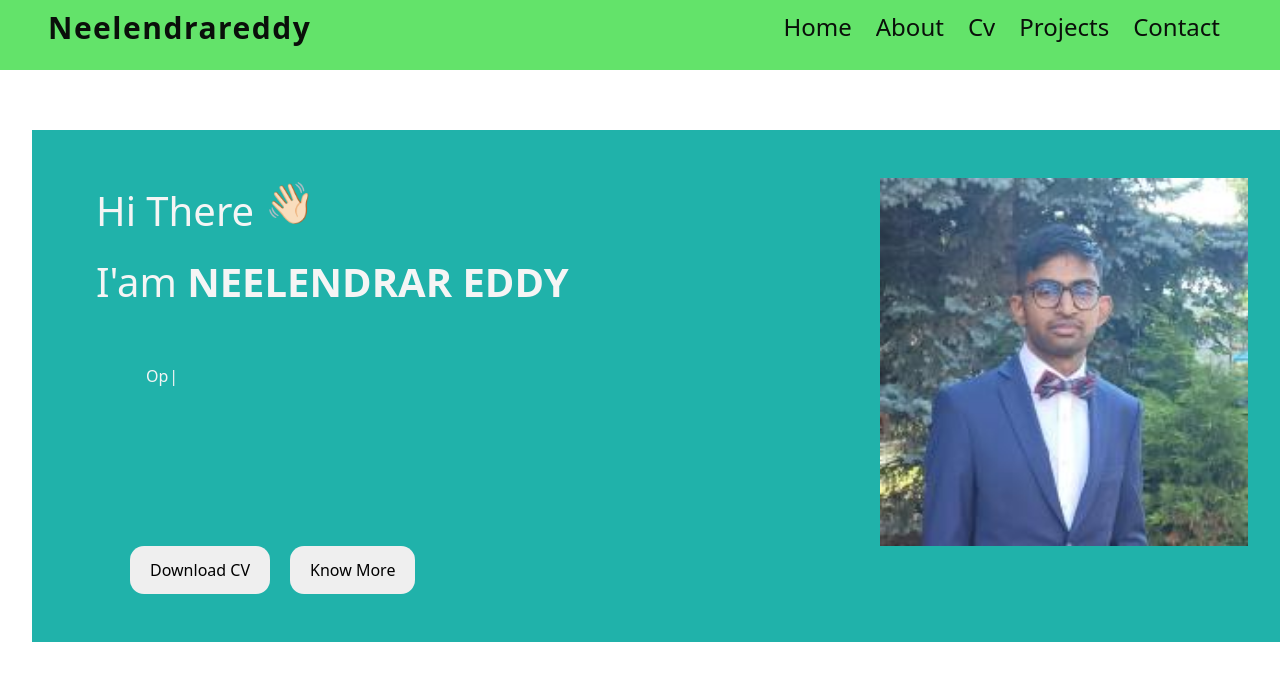
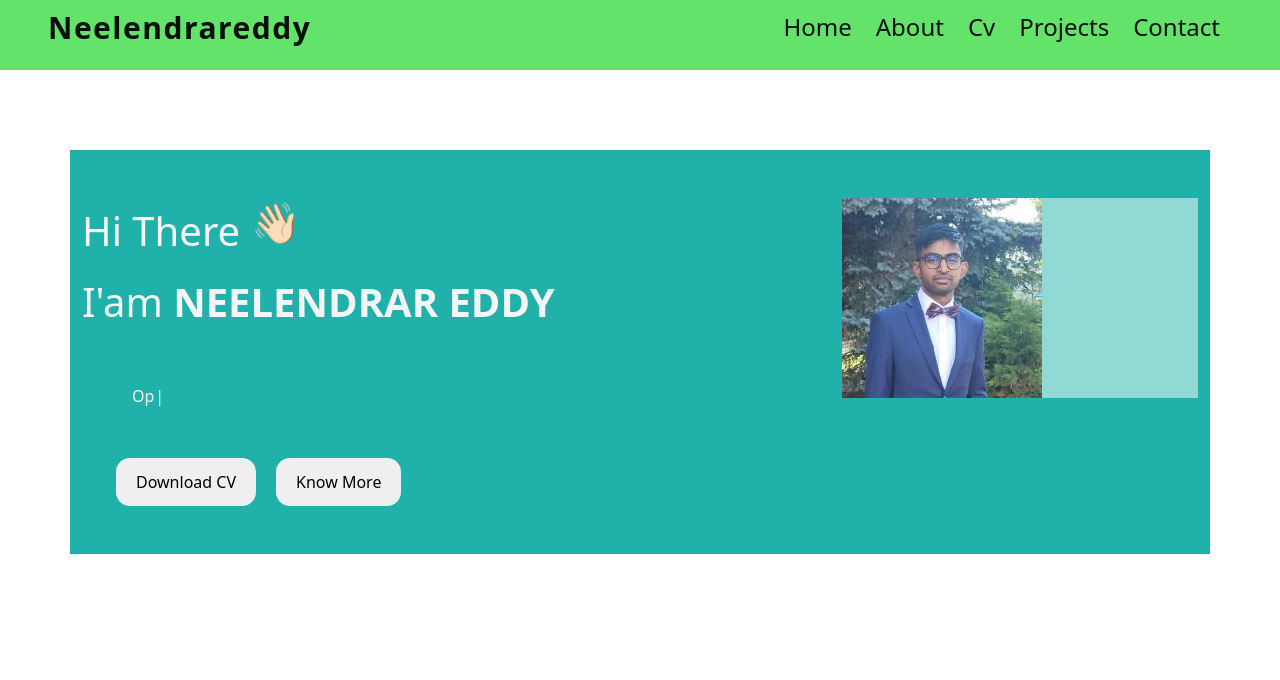
Before and after one commit to neelendrareddy9001/my-portfolio-website, a React (Create React App) app: page / in a window 1280 px wide. Shown: the top 680 px of the page. Built offline with nearby package versions, Linux system fonts and the light colour scheme.

Commit message:
media query styles changes to mobile and tablet

```diff
--- a/src/component/Home/home.scss
+++ b/src/component/Home/home.scss
@@ -1,9 +1,19 @@
-// @import "../../styles/globalStyle";
-// @import "../../styles/media\ .scss";
+@import "../../styles/globalStyle";
+@import "../../styles/media\ .scss";
 
+.section {
+  @include tablet-m {
+    width: 100%;
+    padding: 0;
+    margin: 0;
+  }
+  @include tablet-l {
+   width: 95%;
+   margin: 1rem auto;
+  }
+}
 .home-section {
-  max-width: 1280px;
-  min-width: 100vw;
+  width: 95%;
   background-color: lightseagreen;
   margin: 0 auto;
 
--- a/src/component/Navbar/navbar.scss
+++ b/src/component/Navbar/navbar.scss
@@ -29,6 +29,10 @@
       font-size: 30px;
       letter-spacing: 1.5px;
       color: #0a0f0a;
+
+      @include mobile {
+        display: none;
+      }
     }
   }
   &-right {
--- a/src/index.scss
+++ b/src/index.scss
@@ -72,7 +72,7 @@ body {
   font-weight: 400;
   text-transform: capitalize;
   text-decoration: none;
-  overflow: hidden;
+  overflow-x: hidden;
 }
 
 .container {
@@ -88,69 +88,3 @@ body {
   width: 100%;
   margin: 0 32px;
 }
-
-/* typography */
-
-h1 {
-  font-size: var(--h1-fs);
-  line-height: 40px;
-  margin-bottom: 12px;
-  color: var(--text-color-heading);
-}
-
-h2 {
-  font-size: var(--h2-fs);
-  font-weight: bold;
-  color: var(--text-color-heading);
-}
-
-h3 {
-  font-size: var(--h3-fs);
-  margin-bottom: 12px;
-  color: var(--text-color-heading);
-
-  @media (max-width: 480px) {
-    font-size: 16px;
-  }
-}
-
-h4 {
-  font-size: var(--h4-fs);
-  margin-bottom: 3px;
-  color: #bcbcbc;
-}
-
-h5 {
-  font-size: var(--h5-fs);
-
-  &:hover {
-    color: var(--text-color-heading);
-    transition: 0.3s;
-  }
-}
-
-a {
-  color: var(--default-text-color);
-}
-
-.section {
-  padding: 60px 0 0 0;
-}
-
-img {
-  width: 100%;
-}
-
-// utility classes
-
-.mb-10 {
-  margin-bottom: 10px;
-}
-
-.mb-20 {
-  margin-bottom: 20px;
-}
-
-.w-100 {
-  width: 100%;
-}
```
